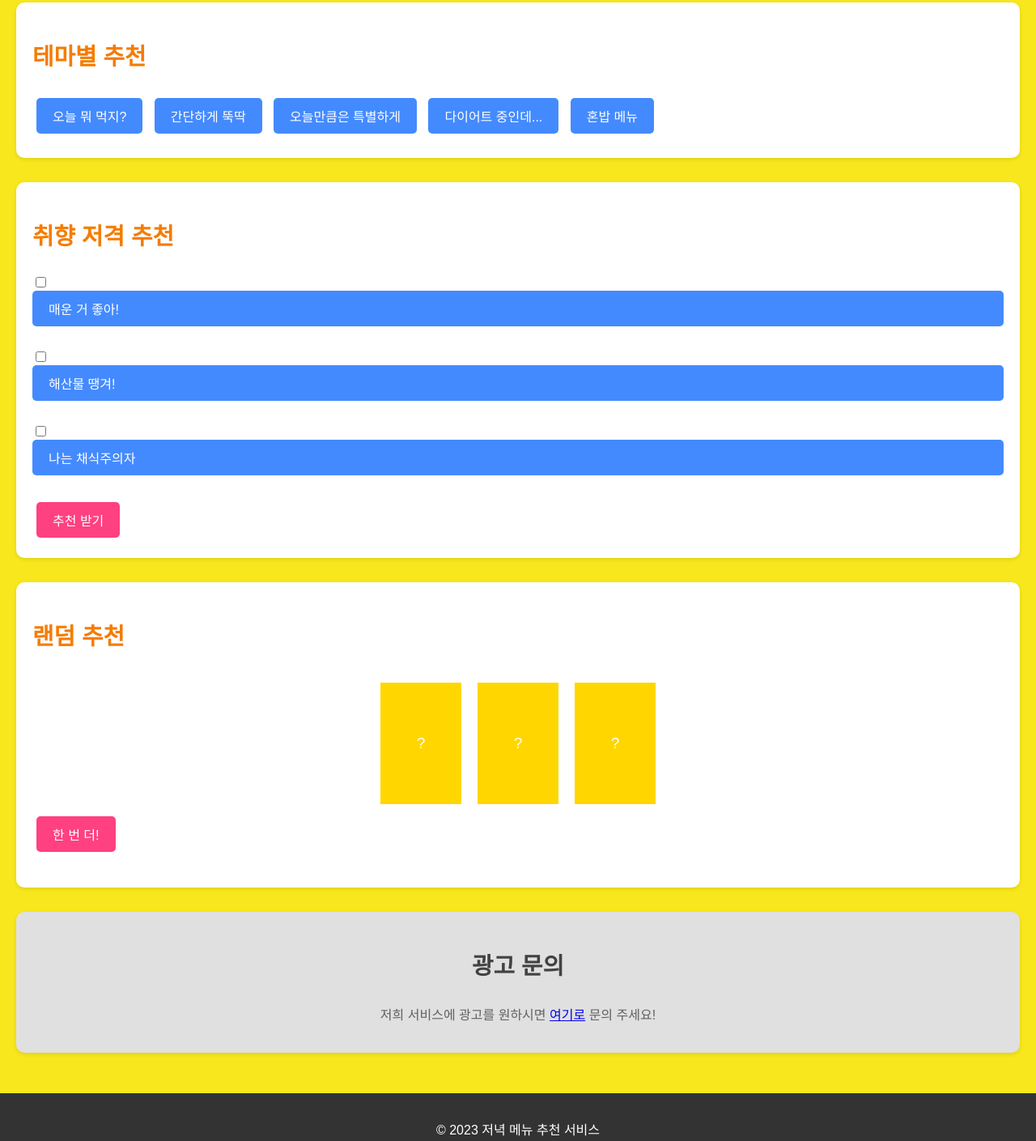
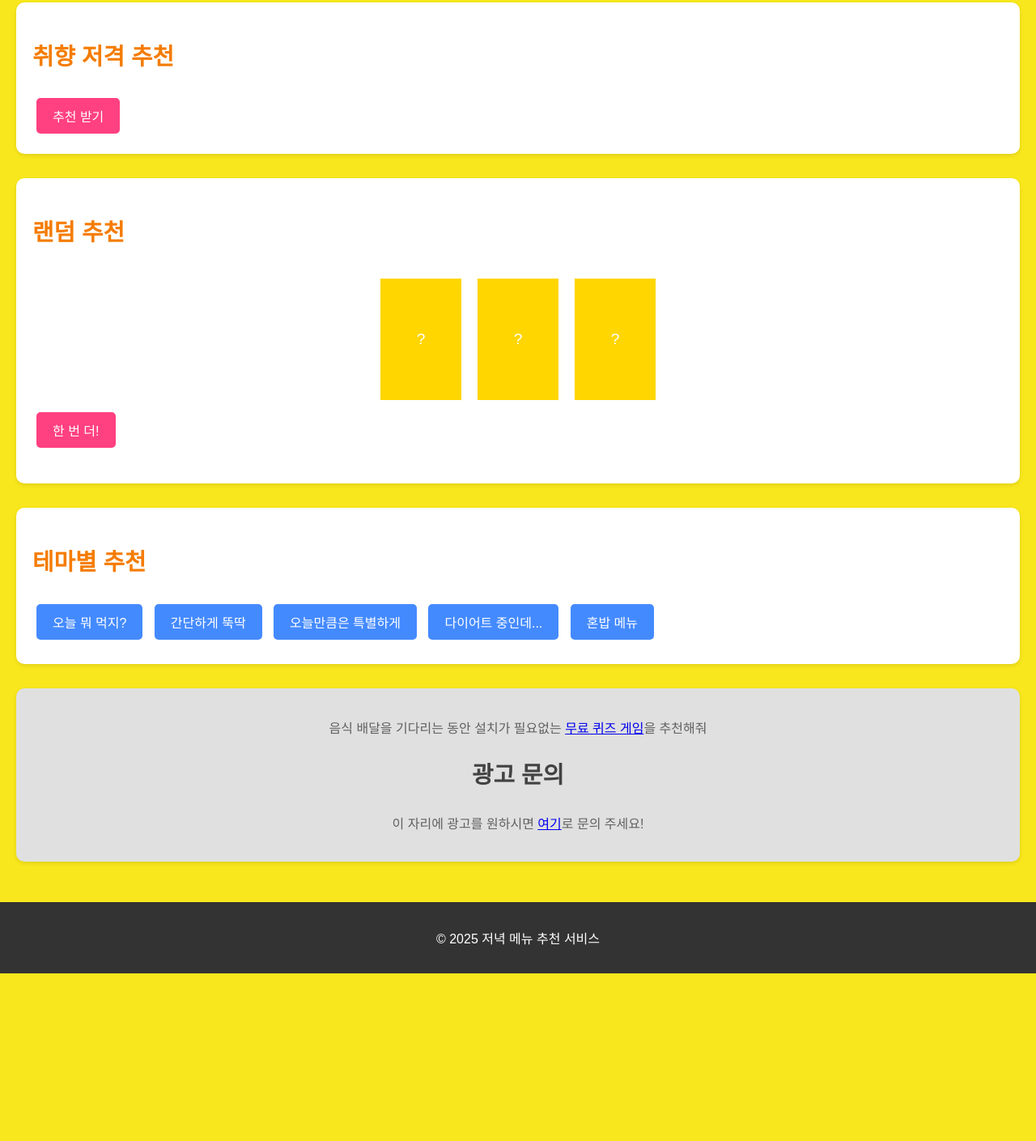
Before and after one commit to coffeemania68/menu-recommendation, a plain HTML site: page index.html in a window 1280 px wide. Shown: the part 194-1603 px from the top of the page at 81% size. After the commit the page ends 1396 px from the top, so only its background shows below. Drawn offline with nearby package versions, Linux system fonts and the light colour scheme; files that its build step writes are made by us from their sources.

Commit message:
Update index.html

```diff
--- a/index.html
+++ b/index.html
@@ -3,8 +3,13 @@
 <head>
     <meta charset="UTF-8">
     <meta name="viewport" content="width=device-width, initial-scale=1.0">
-    <title>저녁 메뉴 추천!</title>
-    <link rel="stylesheet" href="style.css">
+    <title>오늘 저녁 뭐 먹지?</title>
+    <link rel="stylesheet" href="../css/style.css">
+    <link rel="stylesheet" type="text/css" href="https://cdn.jsdelivr.net/npm/slick-carousel@1.8.1/slick/slick.css"/>
+    <link rel="stylesheet" type="text/css" href="https://cdn.jsdelivr.net/npm/slick-carousel@1.8.1/slick/slick-theme.css"/>
+    <script type="text/javascript" src="https://code.jquery.com/jquery-3.6.0.min.js"></script>
+    <script type="text/javascript" src="https://cdn.jsdelivr.net/npm/slick-carousel@1.8.1/slick/slick.min.js"></script>
+    <script defer src="js/script.js"></script>
 </head>
 <body>
     <header>
@@ -12,6 +17,22 @@
         <p>당신의 저녁을 책임질 메뉴 추천!</p>
     </header>
     <main>
+        <section id="preference-section">
+            <h2>취향 저격 추천</h2>
+            <div class="preference-buttons">
+                <!-- 여기에 40개의 선택 버튼이 들어갑니다. -->
+            </div>
+            <button id="preference-recommend">추천 받기</button>
+            <div id="preference-result"></div>
+        </section>
+
+        <section id="random-section">
+            <h2>랜덤 추천</h2>
+            <div id="random-cards">
+                </div>
+            <button id="random-recommend">한 번 더!</button>
+            <p id="game-message"></p>
+        </section>
         <section id="theme-section">
             <h2>테마별 추천</h2>
             <div class="theme-buttons">
@@ -24,36 +45,16 @@
             <div id="theme-result"></div>
         </section>
 
-        <section id="preference-section">
-            <h2>취향 저격 추천</h2>
-            <div class="preference-buttons">
-                <input type="checkbox" id="spicy" name="spicy">
-                <label for="spicy">매운 거 좋아!</label><br>
-                <input type="checkbox" id="seafood" name="seafood">
-                <label for="seafood">해산물 땡겨!</label><br>
-                <input type="checkbox" id="vegetarian" name="vegetarian">
-                <label for="vegetarian">나는 채식주의자</label><br>
-            </div>
-            <button id="preference-recommend">추천 받기</button>
-            <div id="preference-result"></div>
-        </section>
-
-        <section id="random-section">
-            <h2>랜덤 추천</h2>
-            <div id="random-cards">
-                </div>
-            <button id="random-recommend">한 번 더!</button>
-            <p id="game-message"></p>
-        </section>
         <section id="ad-section">
+            <p>음식 배달을 기다리는 동안 설치가 필요없는 <a href="https://coffeemania68.github.io/fortune-2025/">무료 퀴즈 게임</a>을 추천해줘</p>
             <h2>광고 문의</h2>
             <p>
-                저희 서비스에 광고를 원하시면 <a href="mailto:your-email@example.com">여기로</a> 문의 주세요!
+                이 자리에 광고를 원하시면 <a href="mailto:petsmoa2000@gmail.com">여기</a>로 문의 주세요!
             </p>
         </section>
     </main>
     <footer>
-        <p>© 2023 저녁 메뉴 추천 서비스</p>
+        <p>© 2025 저녁 메뉴 추천 서비스</p>
     </footer>
     <script src="script.js"></script>
 </body>
```
